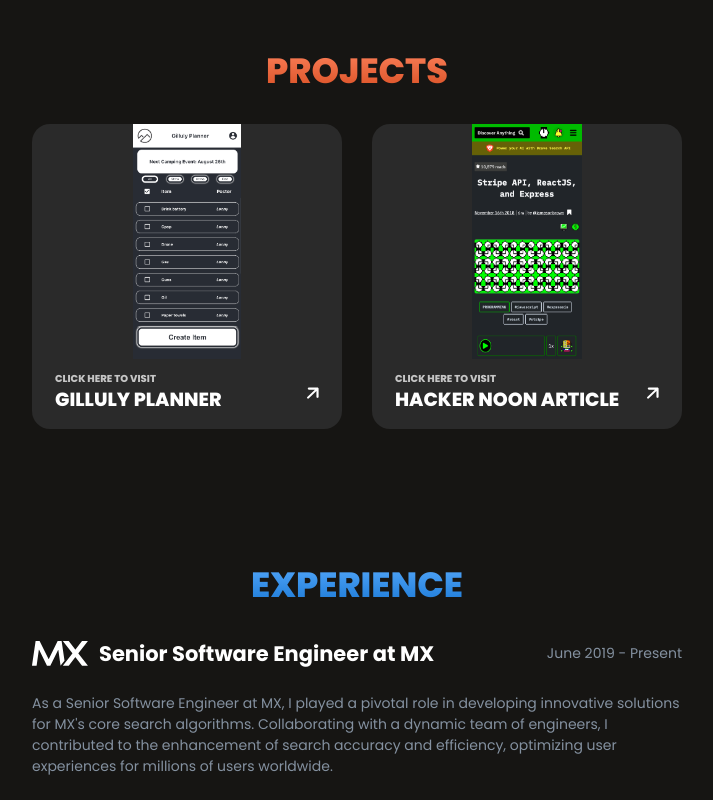
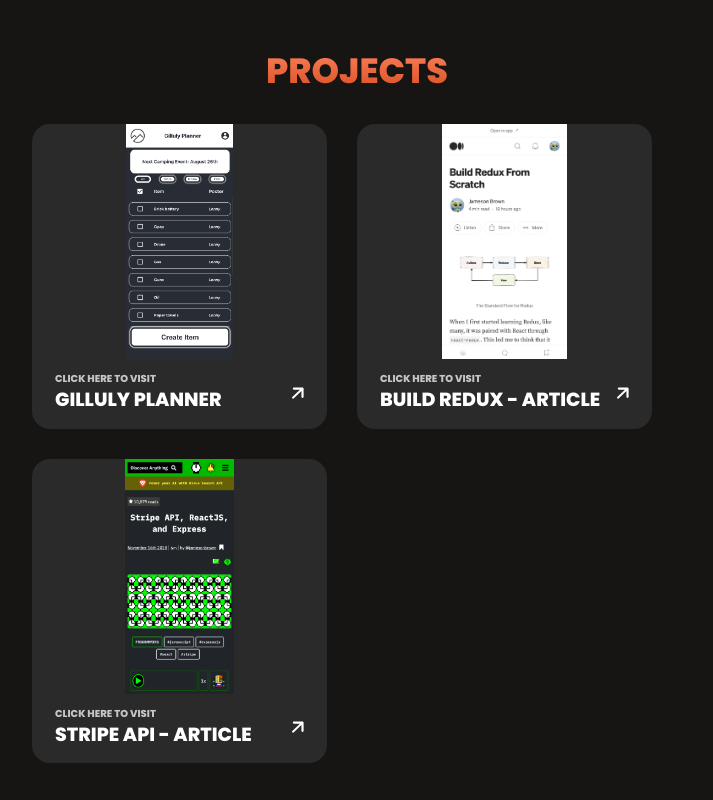
Before and after one commit to Jameson13B/jameson-portfolio, a React (Create React App) app: page / in a window 1280 px wide. Shown: the part 1140-1940 px from the top of the page, without its empty margins (283-996 px from the left). Built offline with nearby package versions, Linux system fonts and the light colour scheme.

Commit message:
Updated projects and experience

```diff
--- a/src/components/Exp.js
+++ b/src/components/Exp.js
@@ -29,7 +29,10 @@
         </p>
       </div>
       <p className="text-[#8491A0] text-[14px] font-[400] text-left mt-[23px] font-Poppins">
-        {props.description}
+        {props.descriptionOne}
+      </p>
+      <p className="text-[#8491A0] text-[14px] font-[400] text-left mt-[23px] font-Poppins">
+        {props.descriptionTwo}
       </p>
     </div>
   )
--- a/src/components/Experience.js
+++ b/src/components/Experience.js
@@ -12,13 +12,14 @@
         <Exp
           title="Senior Software Engineer at MX"
           date="June 2019 - Present"
-          description="As a Senior Software Engineer at MX, I played a pivotal role in developing innovative solutions for MX's core search algorithms. Collaborating with a dynamic team of engineers, I contributed to the enhancement of search accuracy and efficiency, optimizing user experiences for millions of users worldwide."
+          descriptionOne="As a Senior Software Engineer at MX, I played a pivotal role in developing MX's product analytics solution. Collaborating with a dynamic team of engineers and product analysts, I contributed to the planning, designing, and integration of a product analytics solutoins that enabled us to run AB tests and deliver better product analytics results on all new features and enhancements. Using the results, we identified numerous areas we can improve the end users experience resulting in an increase in user conversion rate by 21.8%."
+          descriptionTwo="As the product I helped build grew, part of the project was to be isolated from the rest and served up as a standalone project. I planned and implemented a process to create a new repo, convert existing code over, and launch the new service. All without having any downtime for clients and end users and continuing to iterate through feature enhancements, new features, and bug fixes."
           containerStyles="mb-[50px]"
         />
         <Exp
           title="Owner of Atomic10 Studio"
           date="March 2023 - Present"
-          description="Build websites and software solutions for clients to widen their reach or simplify internal processes. Most clients are in the restaurant, bar, and other hospitality industries. I enjoy helping business owners realize software solutions and process automation doesn't have to be expensive or only for larger companies."
+          descriptionOne="Build websites and software solutions for clients to widen their reach or simplify internal processes. Most clients are in the restaurant, bar, and other hospitality industries. I enjoy helping business owners realize software solutions and process automation doesn't have to be expensive or only for larger companies."
         />
       </div>
     </div>
--- a/src/components/Project.js
+++ b/src/components/Project.js
@@ -2,21 +2,26 @@
 
 import GillulyScreenshot from '../assets/gilluly_screenshot.png'
 import HackernoonScreenshot from '../assets/hackernoon_screenshot.png'
+import HackernoonRedux from '../assets/hackernoon_redux.jpeg'
 import LinkArrow from '../assets/link_arrow.svg'
 
 export const Project = (props) => {
   const getProjectThumbail = () => {
     if (props.title === 'Gilluly Planner') {
       return GillulyScreenshot
-    } else if (props.title === 'Hacker Noon Article') {
+    } else if (props.title === 'Stripe API - Article') {
       return HackernoonScreenshot
+    } else if (props.title === 'Build Redux - Article') {
+      return HackernoonRedux
     }
   }
   const getProjectLink = () => {
     if (props.title === 'Gilluly Planner') {
       return 'https://gilluly.jamesonb.com'
-    } else if (props.title === 'Hacker Noon Article') {
+    } else if (props.title === 'Stripe API - Article') {
       return 'https://hackernoon.com/stripe-api-reactjs-and-express-bc446bf08301'
+    } else if (props.title === 'Build Redux - Article') {
+      return 'https://medium.com/@jamesonbrown/build-a-simple-redux-from-scratch-63908db092b9'
     }
   }
   const data = {
@@ -27,7 +32,7 @@
   return (
     <div
       className={
-        'rounded-[18px] bg-[#2A2A2A] cursor-pointer max-w-[390px] w-full ' +
+        `rounded-[18px] bg-[#2A2A2A] cursor-pointer max-w-[390px] w-full sm:w-[calc(50%-30px)] ` +
         props.containerStyles
       }
       onClick={() => window.open(data.link, '_blank')}
--- a/src/components/Projects.js
+++ b/src/components/Projects.js
@@ -8,11 +8,15 @@
       <h2 className="bg-gradient-to-t from-[#D5491D] to-[#FF8660] inline-block text-transparent bg-clip-text text-[35px] font-[800] uppercase mb-[27px] max-w-[650px] mx-auto font-Poppins">
         Projects
       </h2>
-      <div className="flex flex-col sm:flex-row max-w-[650px] mx-auto">
-        <Project title="Gilluly Planner" containerStyles=" sm:mr-[30px]" />
+      <div className="flex flex-col sm:flex-row max-w-[650px] mx-auto flex-wrap">
+        <Project title="Gilluly Planner" containerStyles="sm:mr-[30px]" />
         <Project
-          title="Hacker Noon Article"
+          title="Build Redux - Article"
           containerStyles="mt-[30px] sm:mt-0"
+        />
+        <Project
+          title="Stripe API - Article"
+          containerStyles="mt-[30px] sm:mr-[30px]"
         />
       </div>
     </div>
```
Also changed, not shown: src/assets/hackernoon_redux.jpeg (added).
